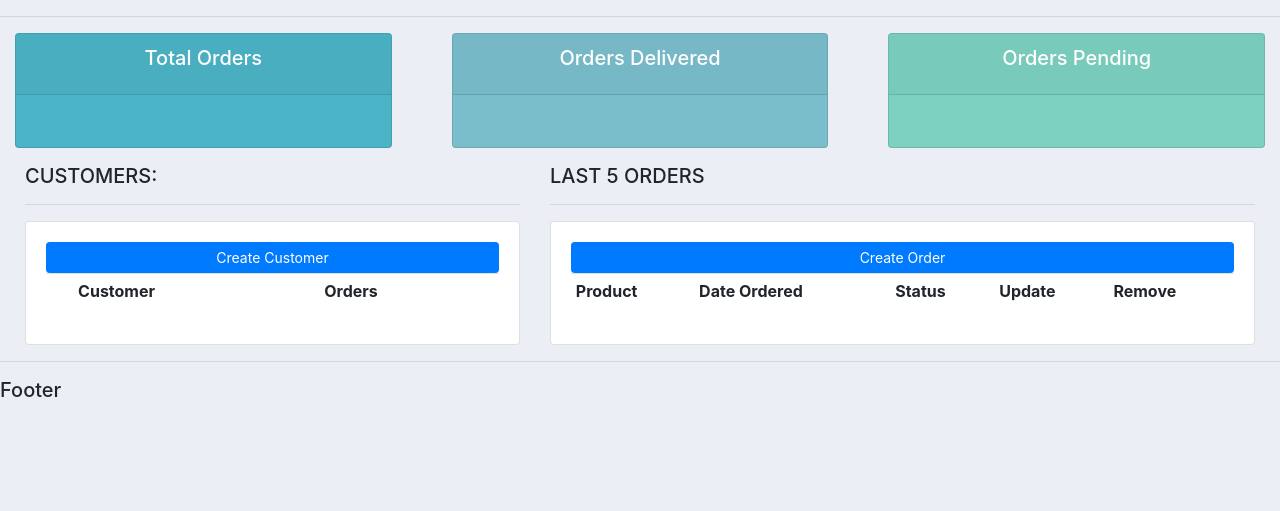
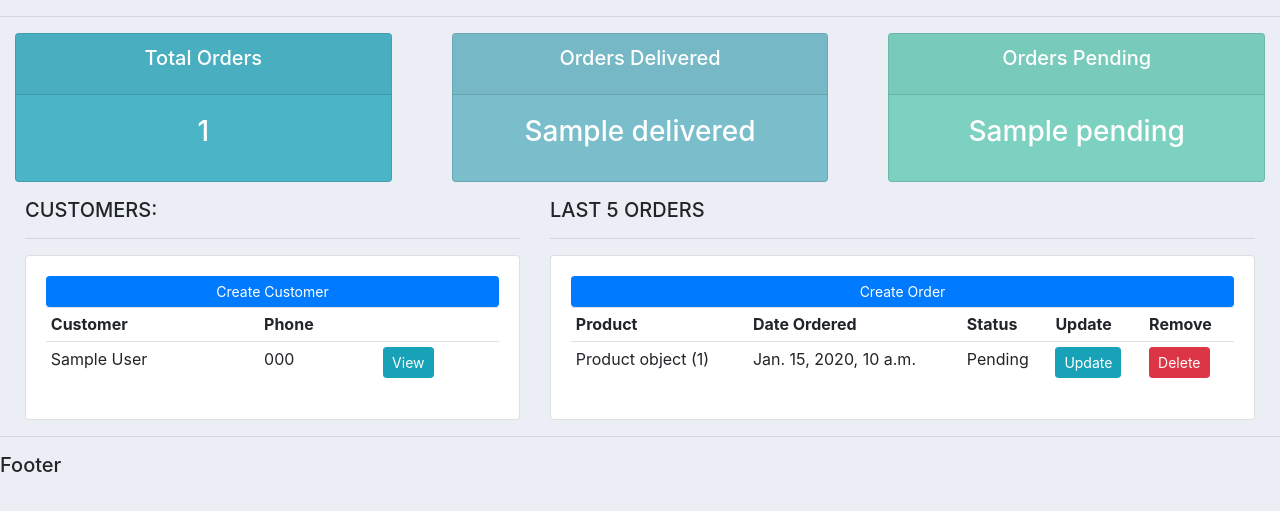
Before and after one commit to kinyua-kahoro/shop-sasa, a Django app: template accounts/templates/accounts/dashboard.html in a window 1280 px wide. Shown: the part 66-577 px from the top of the page. Run offline with Django 5.2, Linux system fonts and the light colour scheme; tables that the repository leaves empty hold one stand-in row (values such as "Sample post"); the template is opened without the code that fills it: values that come from a table or form of the project are taken from there, most other values are stand-ins (such as "Sample title", 1, 10 or a date in 2020); lists and menus that the app fills with data are empty; some libraries are stand-ins or nearby versions.

Commit message:
shop sasa

```diff
--- a/accounts/templates/accounts/dashboard.html
+++ b/accounts/templates/accounts/dashboard.html
@@ -9,10 +9,17 @@
                 <a class="btn btn-primary btn-sm btn-block" href="">Create Customer</a>
                 <table class="table table-sm">
                     <tr>
+                        <th>Customer</th>
+                        <th>Phone</th>
                         <th></th>
-                        <th>Customer</th>
-                        <th>Orders</th>
                     </tr>
+                    {%  for customer in customers %}
+                        <tr>
+                            <td>{{ customer.name }}</td>
+                            <td>{{ customer.phone }}</td>
+                            <td><a class="btn btn-sm btn-info" href="{% url 'customer' customer.id %}">View</a></td>
+                        </tr>
+                    {% endfor %}
                 </table>
             </div>
         </div>
@@ -29,6 +36,15 @@
                         <th>Update</th>
                         <th>Remove</th>
                     </tr>
+                    {% for order in orders %}
+                        <tr>
+                            <td>{{ order.product }}</td>
+                            <td>{{ order.date_created }}</td>
+                            <td>{{ order.status }}</td>
+                            <td><a class="btn btn-sm btn-info" href="">Update</a></td>
+                            <td><a class="btn btn-sm btn-danger" href="">Delete</a></td>
+                        </tr>
+                    {% endfor %}
                 </table>
             </div>
         </div>
--- a/accounts/templates/accounts/navbar.html
+++ b/accounts/templates/accounts/navbar.html
@@ -7,10 +7,10 @@
   <div class="collapse navbar-collapse" id="navbarNav">
     <ul class="navbar-nav">
       <li class="nav-item active">
-        <a class="nav-link" href="#">Dashboard <span class="sr-only">(current)</span></a>
+        <a class="nav-link" href="{% url 'home' %}">Dashboard <span class="sr-only">(current)</span></a>
       </li>
       <li class="nav-item">
-        <a class="nav-link" href="#">Products</a>
+        <a class="nav-link" href="{% url 'products' %}">Products</a>
       </li>
     </ul>
   </div>
--- a/accounts/templates/accounts/status.html
+++ b/accounts/templates/accounts/status.html
@@ -6,7 +6,7 @@
           <h5 class="card-title">Total Orders</h5>
         </div>
         <div class="card-body">
-          <h3 class="card-title"></h3>
+          <h3 class="card-title">{{ total_orders }}</h3>
         </div>
       </div>
     </div>
@@ -18,7 +18,7 @@
           <h5 class="card-title">Orders Delivered</h5>
         </div>
         <div class="card-body">
-          <h3 class="card-title"></h3>
+          <h3 class="card-title">{{ delivered }}</h3>
         </div>
       </div>
     </div>
@@ -30,7 +30,7 @@
           <h5 class="card-title">Orders Pending</h5>
         </div>
         <div class="card-body">
-          <h3 class="card-title"></h3>
+          <h3 class="card-title">{{ pending }}</h3>
         </div>
       </div>
     </div>
--- a/accounts/urls.py
+++ b/accounts/urls.py
@@ -4,5 +4,5 @@ from accounts import views
 urlpatterns = [
     path('', views.home, name='home'),
     path('products/', views.products, name='products'),
-    path('customers/', views.customers, name='customers'),
+    path('customer/<str:pk_customer>/', views.customers, name='customer'),
 ]
```
Also changed, not shown: accounts/templates/accounts/customers.html (+13 -3 lines), accounts/views.py (+17 -4 lines).
